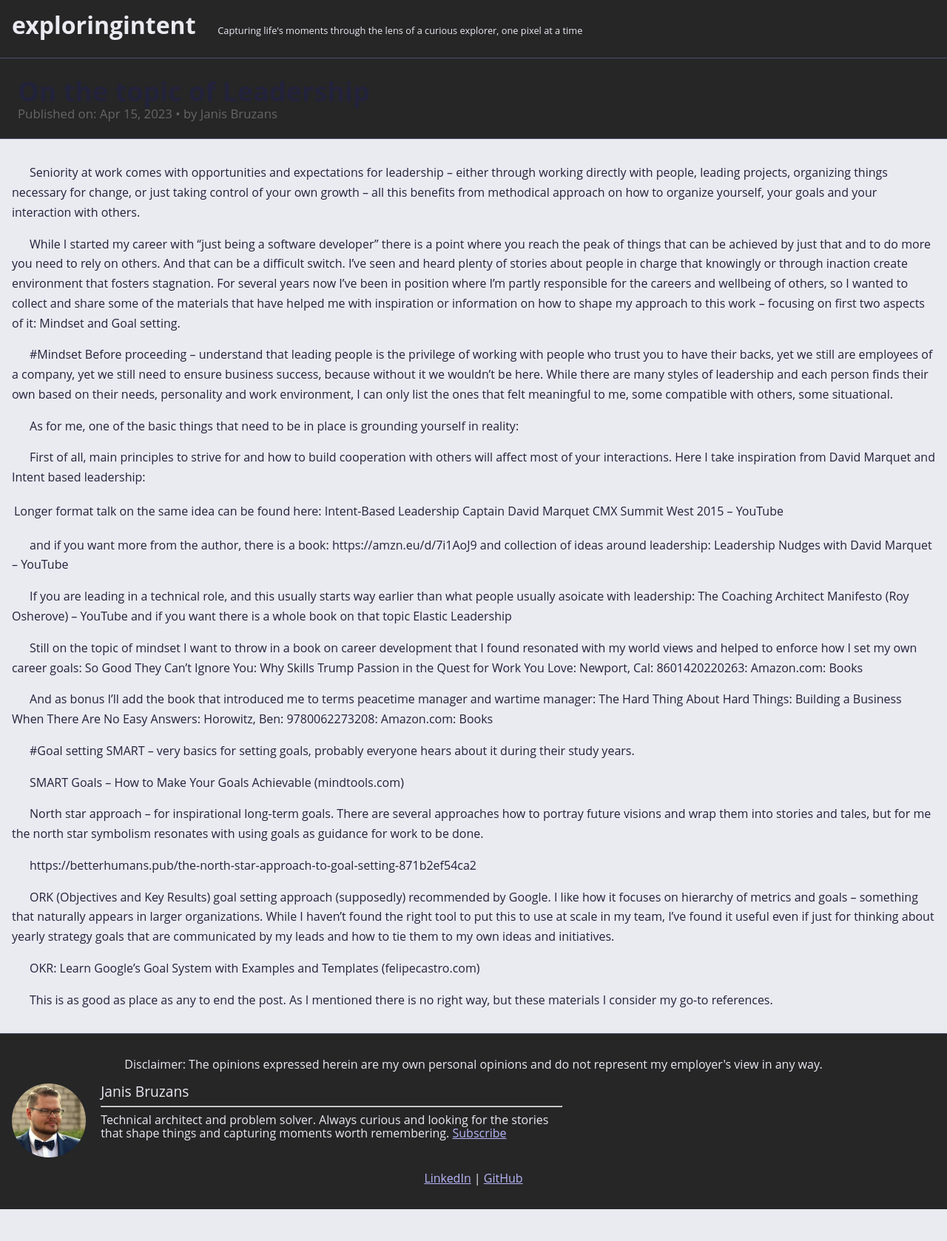
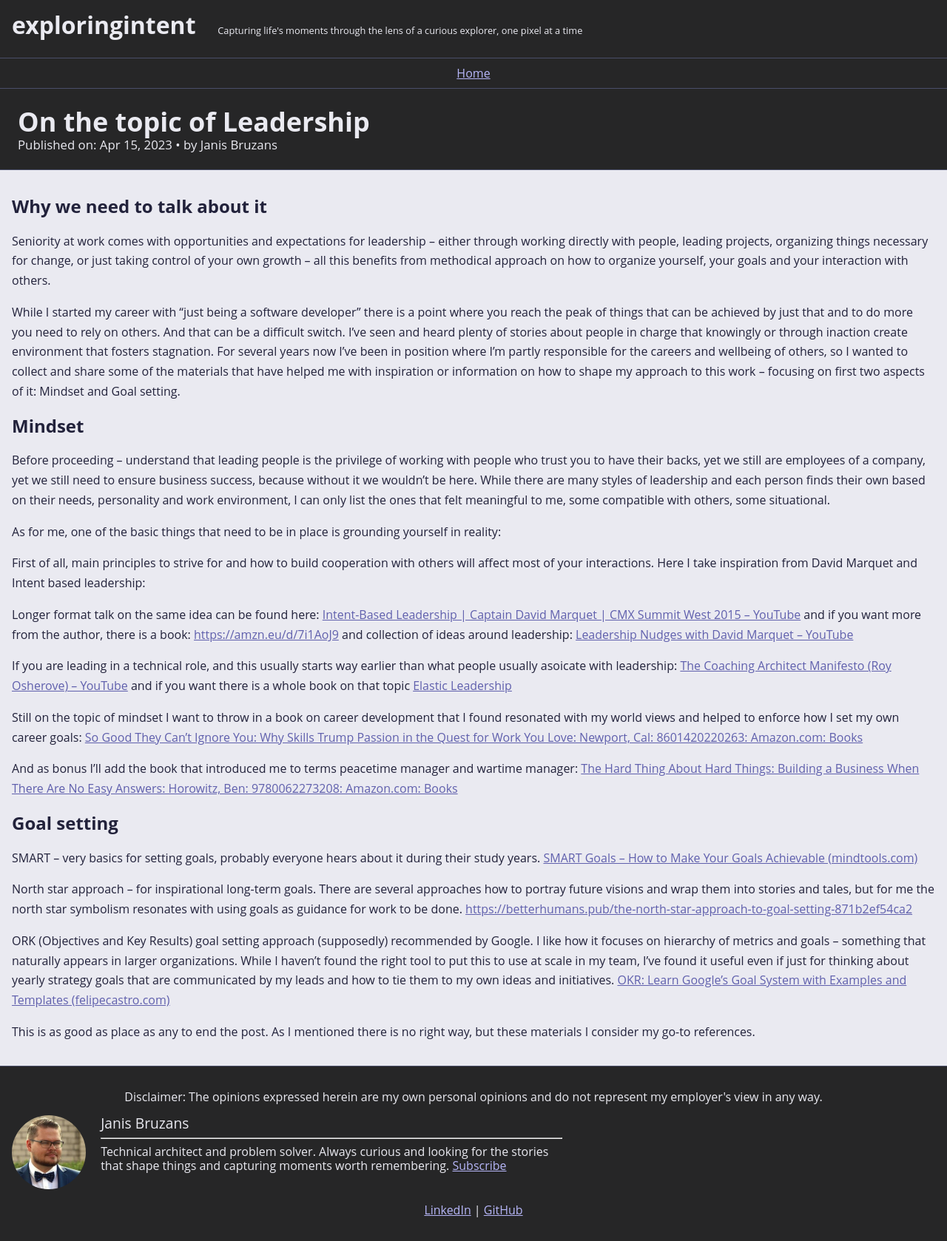
Before and after one commit to exploringintent/exploringintent.github.io, a Jekyll site: the page built from _posts/2023-05-03-on-the-topic-of-leadership.markdown, in a window 1280 px wide. Shown: the whole page at 74% size. Built offline with Jekyll 4.4.1, drawn with Linux system fonts in a browser that asks for light colours; before the commit the page ends 1635 px from its top, so only the background shows below that.

Commit message:
Update link colors and add hover effect, added nav and fixed post styling

```diff
--- a/_includes/header.html
+++ b/_includes/header.html
@@ -1,31 +1,13 @@
 <header class="site-header">
-
   <div class="wrapper">
     {%- assign default_paths = site.pages | map: "path" -%}
     {%- assign page_paths = site.header_pages | default: default_paths -%}
     {%- assign titles_size = site.pages | map: 'title' | join: '' | size -%}
     <a class="site-title" rel="author" href="{{ "/" | relative_url }}">{{ site.title | escape }}</a>
     <p>{{ site.description | escape }}</p>
-      {%- if titles_size > 0 -%}
-        <nav class="site-nav">
-          <input type="checkbox" id="nav-trigger" class="nav-trigger" />
-          <label for="nav-trigger">
-            <span class="menu-icon">
-              <svg viewBox="0 0 18 15" width="18px" height="15px">
-                <path d="M18,1.484c0,0.82-0.665,1.484-1.484,1.484H1.484C0.665,2.969,0,2.304,0,1.484l0,0C0,0.665,0.665,0,1.484,0 h15.032C17.335,0,18,0.665,18,1.484L18,1.484z M18,7.516C18,8.335,17.335,9,16.516,9H1.484C0.665,9,0,8.335,0,7.516l0,0 c0-0.82,0.665-1.484,1.484-1.484h15.032C17.335,6.031,18,6.696,18,7.516L18,7.516z M18,13.516C18,14.335,17.335,15,16.516,15H1.484 C0.665,15,0,14.335,0,13.516l0,0c0-0.82,0.665-1.483,1.484-1.483h15.032C17.335,12.031,18,12.695,18,13.516L18,13.516z"/>
-              </svg>
-            </span>
-          </label>
 
-          <div class="trigger">
-            {%- for path in page_paths -%}
-              {%- assign my_page = site.pages | where: "path", path | first -%}
-              {%- if my_page.title -%}
-              <a class="page-link" href="{{ my_page.url | relative_url }}">{{ my_page.title | escape }}</a>
-              {%- endif -%}
-            {%- endfor -%}
-          </div>
-        </nav>
-      {%- endif -%}
   </div>
 </header>
+<nav class="site-nav">
+  <a href="/">Home</a>
+</nav>
--- a/_posts/2023-05-03-on-the-topic-of-leadership.markdown
+++ b/_posts/2023-05-03-on-the-topic-of-leadership.markdown
@@ -6,11 +6,13 @@ author: Janis Bruzans
 tags: [leadership]
 ---
 
+# Why we need to talk about it
+
 Seniority at work comes with opportunities and expectations for leadership – either through working directly with people, leading projects, organizing things necessary for change, or just taking control of your own growth – all this benefits from methodical approach on how to organize yourself, your goals and your interaction with others.
 
 While I started my career with “just being a software developer” there is a point where you reach the peak of things that can be achieved by just that and to do more you need to rely on others. And that can be a difficult switch. I’ve seen and heard plenty of stories about people in charge that knowingly or through inaction create environment that fosters stagnation. For several years now I’ve been in position where I’m partly responsible for the careers and wellbeing of others, so I wanted to collect and share some of the materials that have helped me with inspiration or information on how to shape my approach to this work – focusing on first two aspects of it: Mindset and Goal setting.
 
-#Mindset
+# Mindset
 Before proceeding – understand that leading people is the privilege of working with people who trust you to have their backs, yet we still are employees of a company, yet we still need to ensure business success, because without it we wouldn’t be here. While there are many styles of leadership and each person finds their own based on their needs, personality and work environment, I can only list the ones that felt meaningful to me, some compatible with others, some situational.
 
 As for me, one of the basic things that need to be in place is grounding yourself in reality:
--- a/_sass/_base.scss
+++ b/_sass/_base.scss
@@ -23,12 +23,12 @@ body {
 a {
     color: $color-link;
     text-decoration: underline;
+}
 
-    :hover {
-        color: $color-link-hover;
-    }
+a:hover {
+    color: $color-link-hover;
+}
 
-    :visited {
-        color: $color-link-visited;
-    }
+a:visited {
+    color: $color-link-visited;
 }
--- a/_sass/_layout.scss
+++ b/_sass/_layout.scss
@@ -6,6 +6,29 @@ header{
     padding: 1em;
     border-bottom: 1px solid $theme-color-dark;
     background-color: $theme-color-accent;
+}
+
+nav {
+    padding: 0.7em;
+    border-bottom: 1px solid $theme-color-dark;
+    background-color: $theme-color-accent;
+    text-align: center;
+
+    a {
+        display: inline-block;
+        color: $theme-color-accent-link;
+        text-decoration: underline;
+        padding-left: 4em;
+        padding-right: 4em;
+    }
+
+    a:hover {
+        color: $theme-color-accent-link-hover;
+    }
+
+    a:visited {
+        color: $theme-color-accent-link;
+    }
 }
 
 main{
@@ -47,14 +70,10 @@ footer{
     a {
         color: $theme-color-accent-link;
         text-decoration: underline;
+    }
 
-        :hover {
-            color: $theme-color-accent-link;
-        }
-
-        :visited {
-            color: $theme-color-accent-link;
-        }
+    a:visited {
+        color: $theme-color-accent-link;
     }
 }
 
@@ -90,11 +109,12 @@ article{
 
         h1 {
             margin: 0;
+            color:$theme-color-accent-text;
         }
 
         .post-meta{
             font-size: 0.7em;
-            color: #666;
+            color: $theme-color-accent-text;
             margin:0;
             text-indent: 0;
         }
@@ -105,11 +125,6 @@ article{
         line-height: calc(1ex / 0.32);
     }
 
-    p {
-        //first line starts with an indent
-        text-indent: 1.5em;
-    }
-
     ul{
         margin-top: -1em;
     }
--- a/_sass/initialize.scss
+++ b/_sass/initialize.scss
@@ -6,6 +6,7 @@ $theme-color-dark: #4a4e69;
 $theme-color-accent: #262627;
 $theme-color-accent-text: #eaeaf1;
 $theme-color-accent-link: #b6b6f8;
+$theme-color-accent-link-hover: #8a8af5;
 $color-text: #22223b;
 $color-link: #6060ad;
 $color-link-hover: #8a8af5;
```
Also changed, not shown: other parts of _posts/2023-05-03-on-the-topic-of-leadership.markdown (+9 -13 lines). Lines whose indentation alone changed are shown as unchanged.
